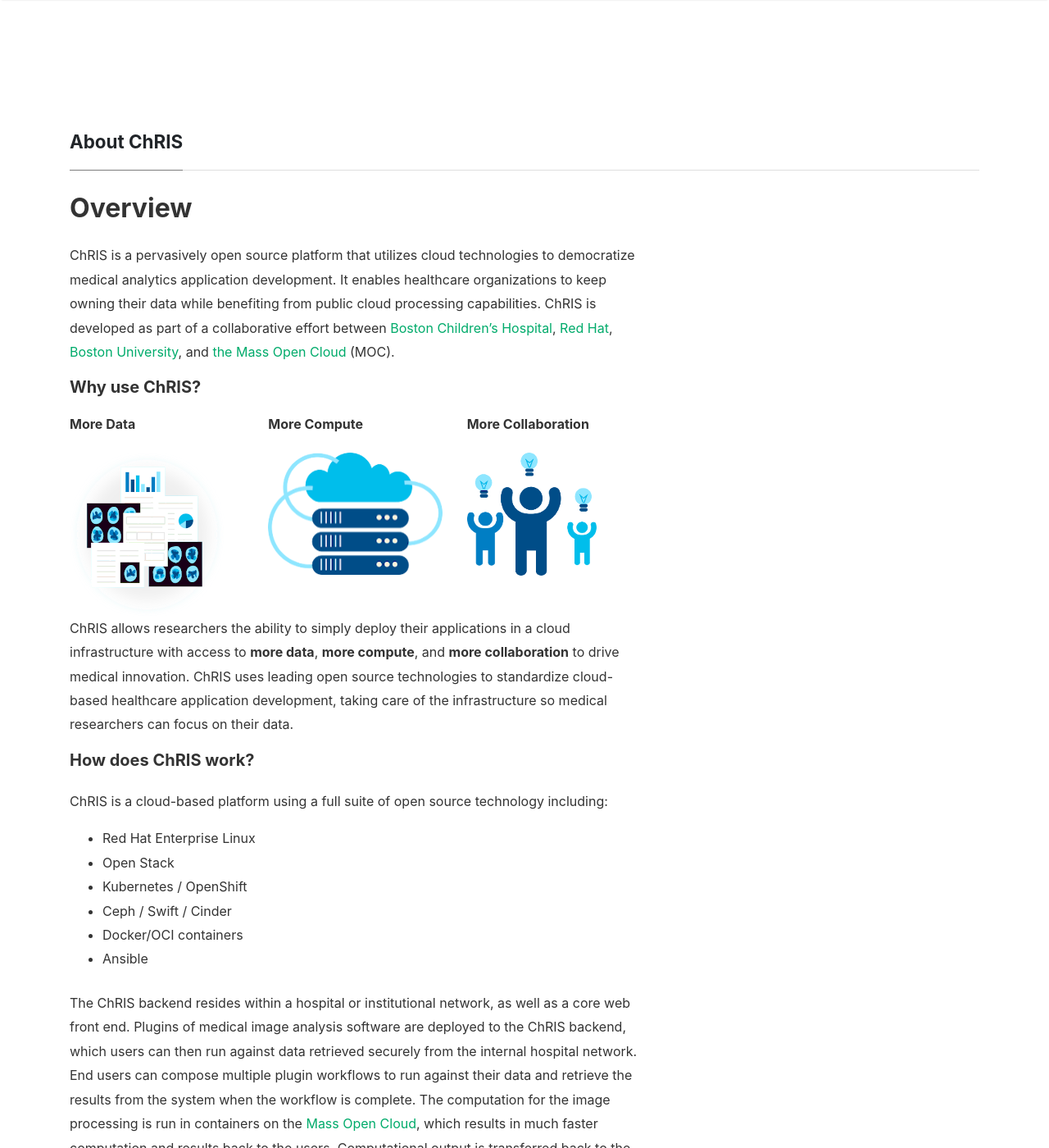
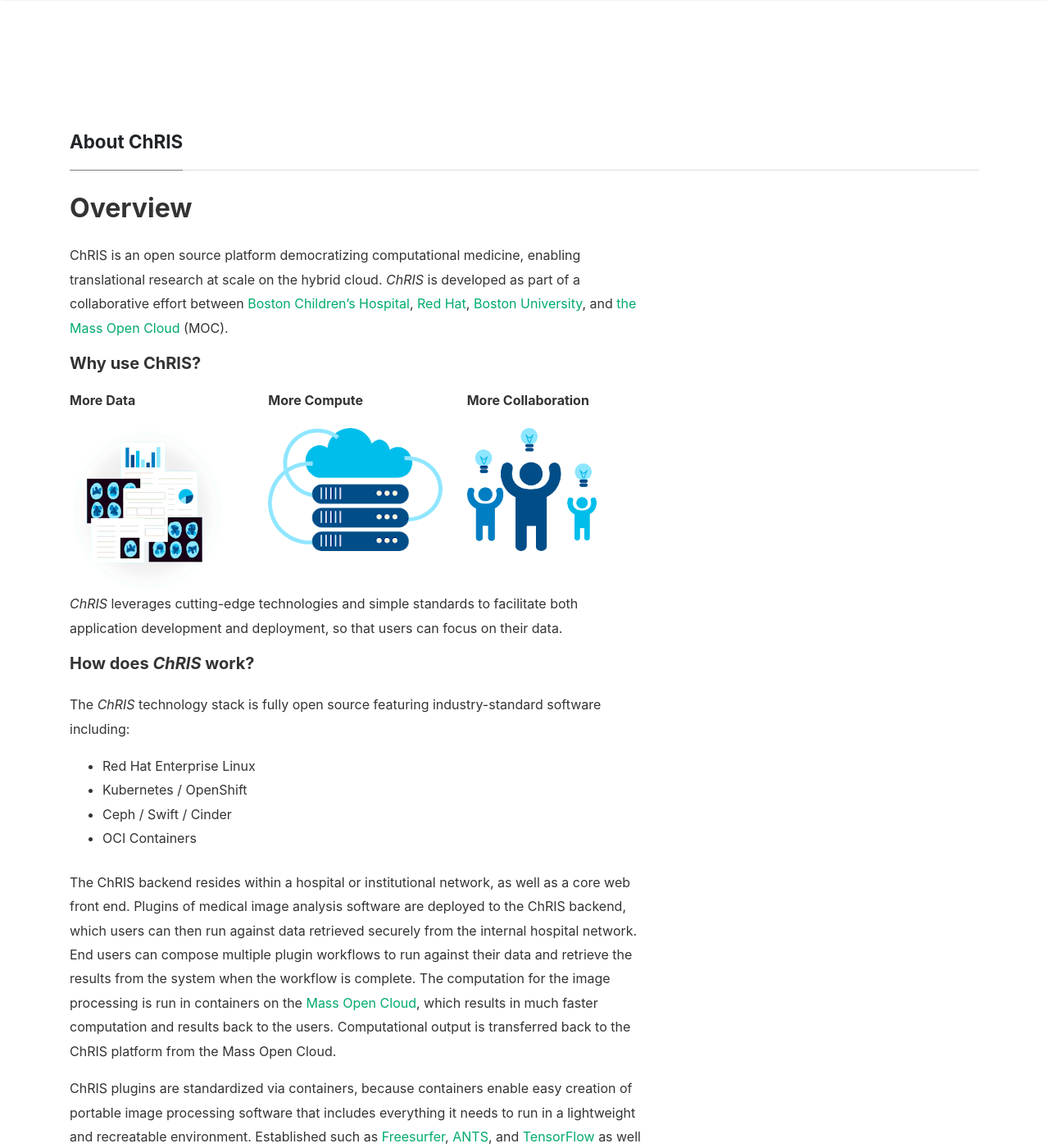
Before and after one commit to FNNDSC/website-old, a Jekyll site: the page built from _pages/info.md, in a window 1280 px wide and 1400 px high. Shown: the whole window at 82% size. Built offline with Jekyll 4.4.1, drawn with Linux system fonts in a browser that asks for light colours; nearby versions of some CDN libraries; some web fonts are replaced; a style sheet for code colours, icons or effects is not loaded.

Commit message:
More concise about page

```diff
--- a/_pages/info.md
+++ b/_pages/info.md
@@ -10,7 +10,7 @@
 <h2>Overview</h2>
 
 <p>
-ChRIS is a pervasively open source platform that utilizes cloud technologies to democratize medical analytics application development. It enables healthcare organizations to keep owning their data while benefiting from public cloud processing capabilities. ChRIS is developed as part of a collaborative effort between <a href="https://childrenshospital.org">Boston Children’s Hospital</a>, <a href="https://redhat.com/chris">Red Hat</a>, <a href="https://bu.edu/rhcollab/projects/radiology">Boston University</a>, and <a href="https://massopen.cloud">the Mass Open Cloud</a> (MOC).
+ChRIS is an open source platform democratizing computational medicine, enabling translational research at scale on the hybrid cloud. <em>ChRIS</em> is developed as part of a collaborative effort between <a href="https://childrenshospital.org">Boston Children’s Hospital</a>, <a href="https://redhat.com/chris">Red Hat</a>, <a href="https://bu.edu/rhcollab/projects/radiology">Boston University</a>, and <a href="https://massopen.cloud">the Mass Open Cloud</a> (MOC).
 </p>
 
 <h5>Why use ChRIS?</h5>
@@ -33,19 +33,19 @@
 </div>
 
 <p>
-ChRIS allows researchers the ability to simply deploy their applications in a cloud infrastructure with access to <strong>more data</strong>, <strong>more compute</strong>, and <strong>more collaboration</strong> to drive medical innovation. ChRIS uses leading open source technologies to standardize cloud-based healthcare application development, taking care of the infrastructure so medical researchers can focus on their data.
+<em>ChRIS</em> leverages cutting-edge technologies and simple standards to facilitate
+both application development and deployment, so that users can focus on their data.
 </p>
 
-<h5>How does ChRIS work?</h5>
+<h5>How does <em>ChRIS</em> work?</h5>
 
-<p>ChRIS is a cloud-based platform using a full suite of open source technology including:</p>
+<p>The <em>ChRIS</em> technology stack is fully open source featuring industry-standard software including:</p>
+
 <ul>
 <li>Red Hat Enterprise Linux</li>
-<li>Open Stack</li>
 <li>Kubernetes / OpenShift</li>
 <li>Ceph / Swift / Cinder</li>
-<li>Docker/OCI containers</li>
-<li>Ansible</li>
+<li>OCI Containers</li>
 </ul>
 
 <p>The ChRIS backend resides within a hospital or institutional network, as well as a core web front end. Plugins of medical image analysis software are deployed to the ChRIS backend, which users can then run against data retrieved securely from the internal hospital network. End users can compose multiple plugin workflows to run against their data and retrieve the results from the system when the workflow is complete. The computation for the image processing is run in containers on the <a href="https://massopen.cloud">Mass Open Cloud</a>, which results in much faster computation and results back to the users. Computational output is transferred back to the ChRIS platform from the Mass Open Cloud. </p>
```
Also changed, not shown: _pages/for-users.md (+1 -1 lines).
